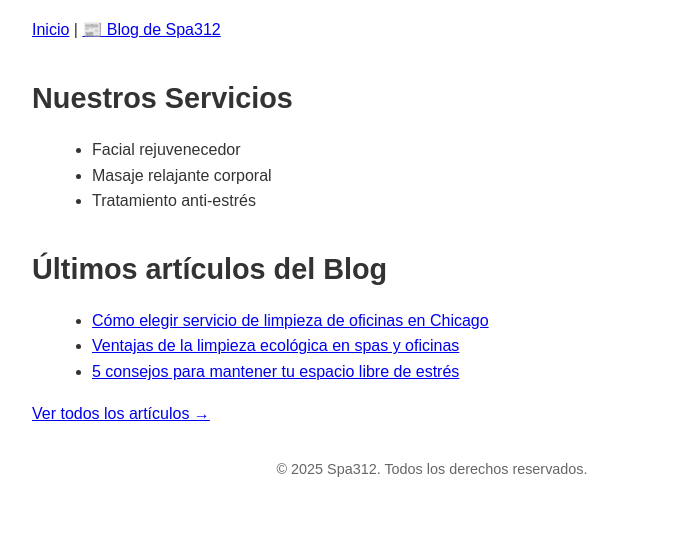
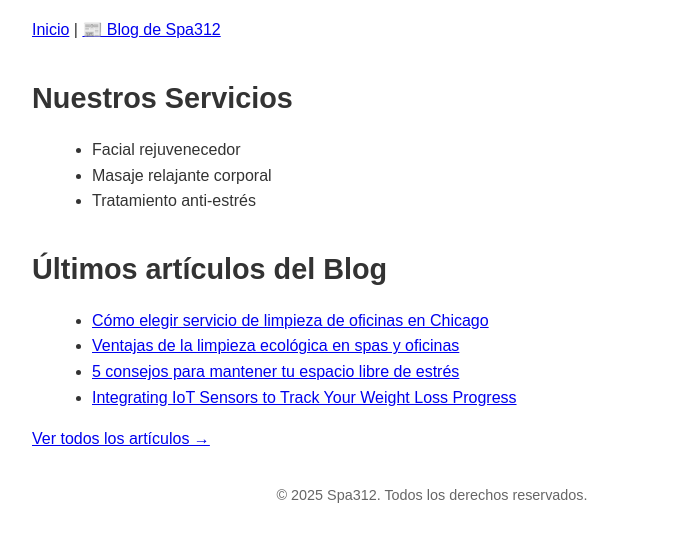
Before and after one commit to Spa312/Spa312.github.io, a plain HTML site: page index.html in a window 1280 px wide. Shown: the part 155-696 px from the top of the page, without its empty margins (208-890 px from the left). Drawn offline with Linux system fonts and the light colour scheme.

Commit message:
Update index.html

```diff
--- a/index.html
+++ b/index.html
@@ -46,6 +46,7 @@
         <li><a href="/blog/limpieza-oficinas.html">Cómo elegir servicio de limpieza de oficinas en Chicago</a></li>
         <li><a href="/blog/ventajas-ecologica.html">Ventajas de la limpieza ecológica en spas y oficinas</a></li>
         <li><a href="/blog/consejos-espacios.html">5 consejos para mantener tu espacio libre de estrés</a></li>
+        <li><a href="integrating-iot-sensors.html">Integrating IoT Sensors to Track Your Weight Loss Progress</a></li>
       </ul>
       <p><a href="/blog/">Ver todos los artículos →</a></p>
     </section>
```
